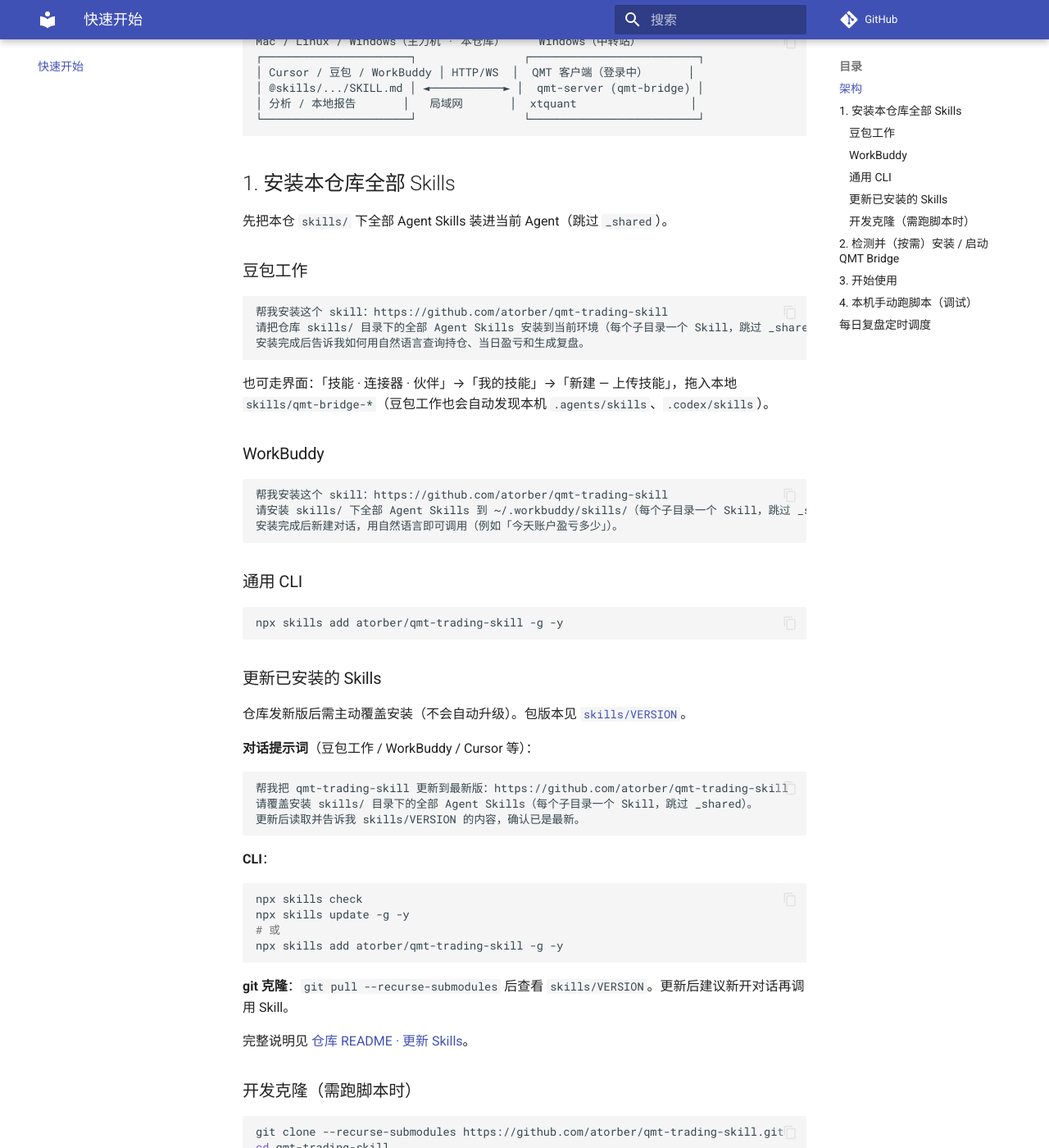
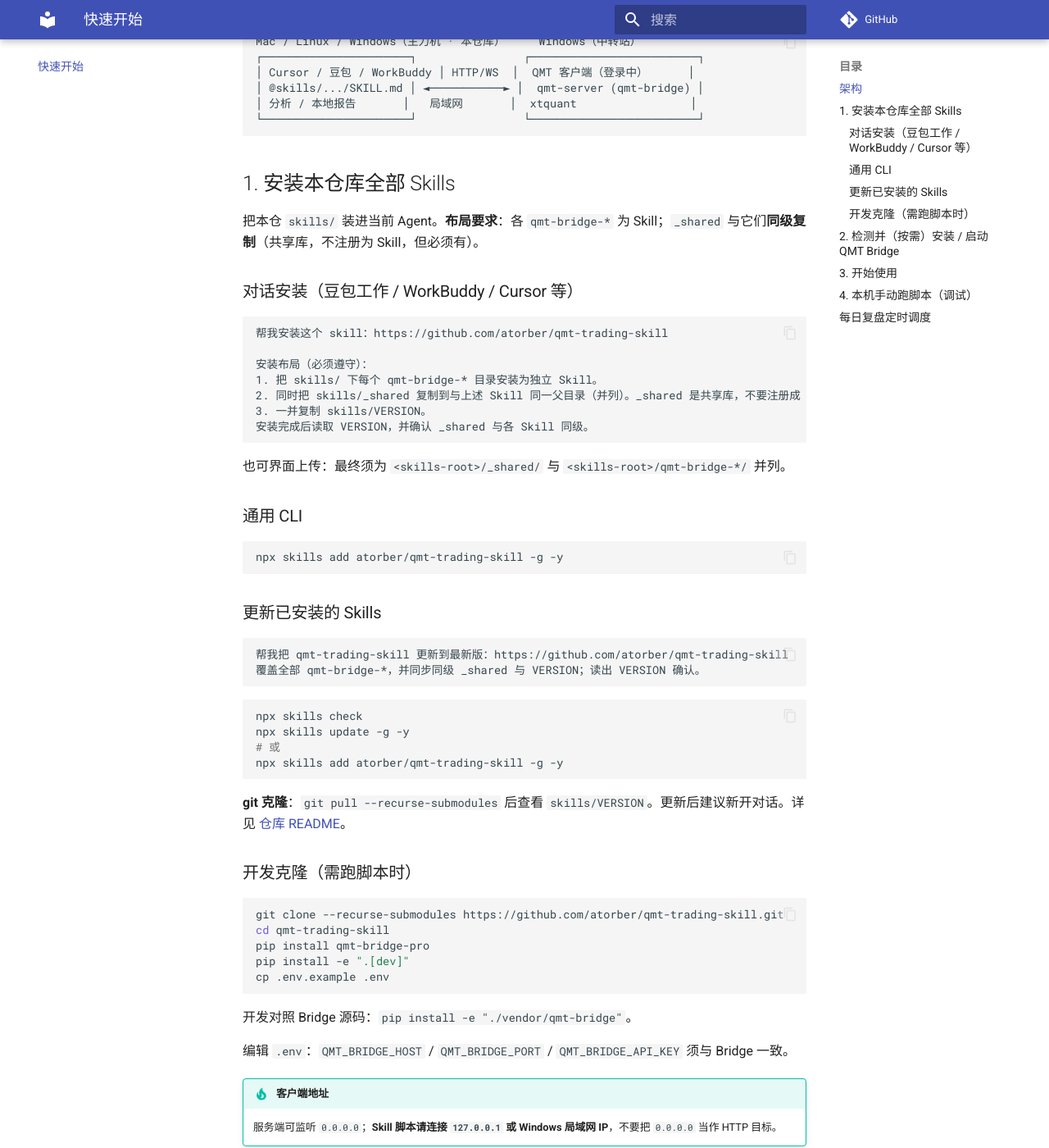
Before and after one commit to atorber/qmt-trading-skill, an MkDocs documentation site: the page built from docs/getting-started.md, in a window 1280 px wide and 1400 px high, scrolled down 339 px. Shown: the whole window at 82% size. Built offline with MkDocs 1.6.1 and Material for MkDocs 9.7.7, drawn with Linux system fonts in a browser that asks for light colours; comment, search, counter and statistics services are not loaded.

Commit message:
fix: 澄清 _shared 须与 Skill 同级安装，更新一键安装/更新提示词 (v1.1.1)
Co-authored-by: Cursor <cursoragent@cursor.com>

````diff
--- a/docs/getting-started.md
+++ b/docs/getting-started.md
@@ -15,25 +15,21 @@ Mac / Linux / Windows（主力机 · 本仓库）     Windows（中转站）
 
 ## 1. 安装本仓库全部 Skills
 
-先把本仓 `skills/` 下全部 Agent Skills 装进当前 Agent（跳过 `_shared`）。
+把本仓 `skills/` 装进当前 Agent。**布局要求**：各 `qmt-bridge-*` 为 Skill；`_shared` 与它们**同级复制**（共享库，不注册为 Skill，但必须有）。
 
-### 豆包工作
+### 对话安装（豆包工作 / WorkBuddy / Cursor 等）
 
 ```text
 帮我安装这个 skill：https://github.com/atorber/qmt-trading-skill
-请把仓库 skills/ 目录下的全部 Agent Skills 安装到当前环境（每个子目录一个 Skill，跳过 _shared）。
-安装完成后告诉我如何用自然语言查询持仓、当日盈亏和生成复盘。
+
+安装布局（必须遵守）：
+1. 把 skills/ 下每个 qmt-bridge-* 目录安装为独立 Skill。
+2. 同时把 skills/_shared 复制到与上述 Skill 同一父目录（并列）。_shared 是共享库，不要注册成 Skill，但必须复制。
+3. 一并复制 skills/VERSION。
+安装完成后读取 VERSION，并确认 _shared 与各 Skill 同级。
 ```
 
-也可走界面：「技能 · 连接器 · 伙伴」→「我的技能」→「新建 — 上传技能」，拖入本地 `skills/qmt-bridge-*`（豆包工作也会自动发现本机 `.agents/skills`、`.codex/skills`）。
-
-### WorkBuddy
-
-```text
-帮我安装这个 skill：https://github.com/atorber/qmt-trading-skill
-请安装 skills/ 下全部 Agent Skills 到 ~/.workbuddy/skills/（每个子目录一个 Skill，跳过 _shared）。
-安装完成后新建对话，用自然语言即可调用（例如「今天账户盈亏多少」）。
-```
+也可界面上传：最终须为 `<skills-root>/_shared/` 与 `<skills-root>/qmt-bridge-*/` 并列。
 
 ### 通用 CLI
 
@@ -43,17 +39,10 @@ npx skills add atorber/qmt-trading-skill -g -y
 
 ### 更新已安装的 Skills
 
-仓库发新版后需主动覆盖安装（不会自动升级）。包版本见 [`skills/VERSION`](../skills/VERSION)。
-
-**对话提示词**（豆包工作 / WorkBuddy / Cursor 等）：
-
 ```text
 帮我把 qmt-trading-skill 更新到最新版：https://github.com/atorber/qmt-trading-skill
-请覆盖安装 skills/ 目录下的全部 Agent Skills（每个子目录一个 Skill，跳过 _shared）。
-更新后读取并告诉我 skills/VERSION 的内容，确认已是最新。
+覆盖全部 qmt-bridge-*，并同步同级 _shared 与 VERSION；读出 VERSION 确认。
 ```
-
-**CLI**：
 
 ```bash
 npx skills check
@@ -62,9 +51,7 @@ npx skills update -g -y
 npx skills add atorber/qmt-trading-skill -g -y
 ```
 
-**git 克隆**：`git pull --recurse-submodules` 后查看 `skills/VERSION`。更新后建议新开对话再调用 Skill。
-
-完整说明见 [仓库 README · 更新 Skills](https://github.com/atorber/qmt-trading-skill#更新-skills已安装用户)。
+**git 克隆**：`git pull --recurse-submodules` 后查看 `skills/VERSION`。更新后建议新开对话。详见 [仓库 README](https://github.com/atorber/qmt-trading-skill#更新-skills已安装用户)。
 
 ### 开发克隆（需跑脚本时）
 
--- a/pyproject.toml
+++ b/pyproject.toml
@@ -4,7 +4,7 @@ build-backend = "hatchling.build"
 
 [project]
 name = "qmt-trading-skill"
-version = "1.1.0"
+version = "1.1.1"
 description = "Agent Skills：通过 QMT Bridge HTTP API 用自然语言完成行情、交易、复盘与飞书同步"
 readme = "README.md"
 license = "MIT"
````
Also changed, not shown: README.md (+33 -6 lines), skills/CHANGELOG.md (+1 -0 lines), skills/README.md (+13 -0 lines), 1 other file.
